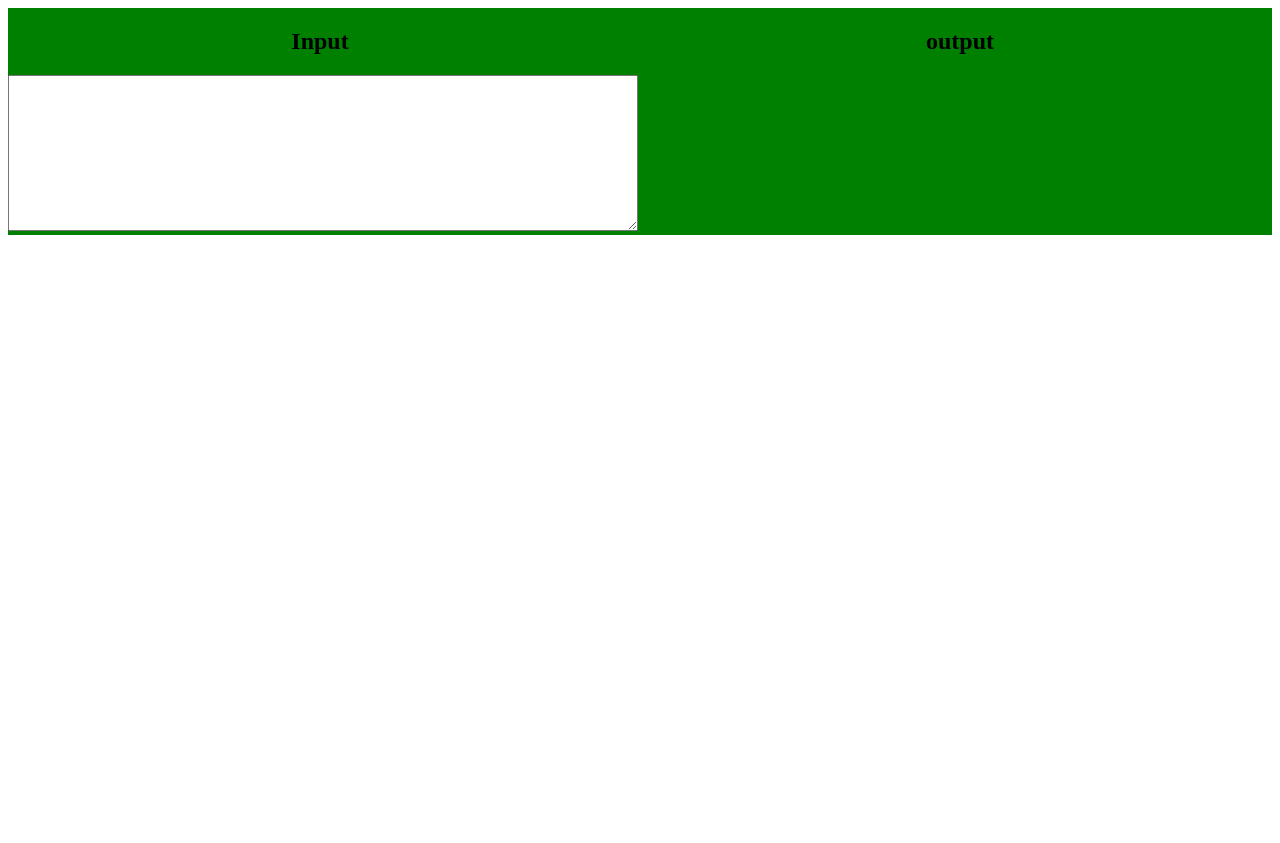
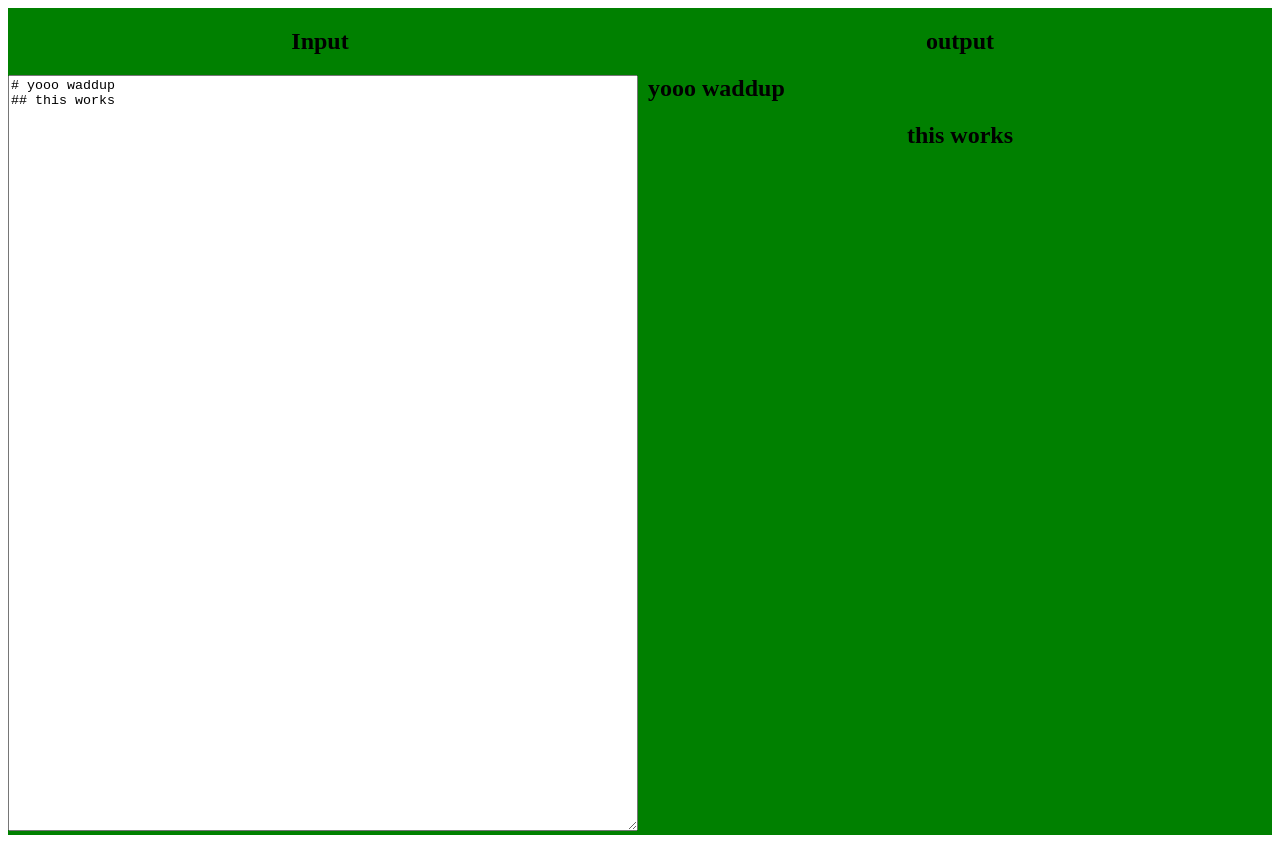
Before and after one commit to NielsMets/markdownAppReact, a React (Create React App) app: page / in a window 1280 px wide. Before the commit the page ends 800 px from the top, so only its background shows below. Built offline with nearby package versions, Linux system fonts and the light colour scheme.

Commit message:
pre styling

```diff
--- a/src/App.js
+++ b/src/App.js
@@ -1,39 +1,51 @@
-import React from "react";
+import React, { useState } from "react";
+// import "./styles/reset.css";
 import "./styles/style.css";
+import marked from "marked";
 
-export default class App extends React.Component {
-  constructor(props) {
-    super(props);
-    this.state = {
-      input: "",
-    };
+function App() {
+  const [input, setInput] = useState("# yooo waddup \n## this works");
+
+  return (
+    <div className="App">
+      <Input input={input} setInput={setInput} />
+      <Output input={input} />
+    </div>
+  );
 }
 
-  handleChange(input) {
-    this.setState({ input });
-  }
+function Input({ input, setInput }) {
+  const handleChange = (input) => {
+    setInput(input);
+  };
 
-  render() {
   return (
-      <div className="App">
     <section>
-          <h2>Input</h2>
+      <h2 className="section-heading">Input</h2>
       <textarea
-            name=""
-            id=""
+        className="input"
+        name="input"
         cols="30"
-            rows="10"
-            value={this.state.input}
+        rows="50"
+        value={input}
         onChange={(e) => {
-              this.handleChange(e.target.value);
+          handleChange(e.target.value);
         }}
       ></textarea>
     </section>
-        <section>
-          <h2>output</h2>
-          <div className="output">{this.state.input}</div>
-        </section>
-      </div>
   );
 }
+
+function Output({ input }) {
+  return (
+    <section>
+      <h2 className="section-heading">output</h2>
+      <div
+        className="output"
+        dangerouslySetInnerHTML={{ __html: marked(input) }}
+      ></div>
+    </section>
+  );
 }
+
+export default App;
```
Lines whose indentation alone changed are shown as unchanged.
